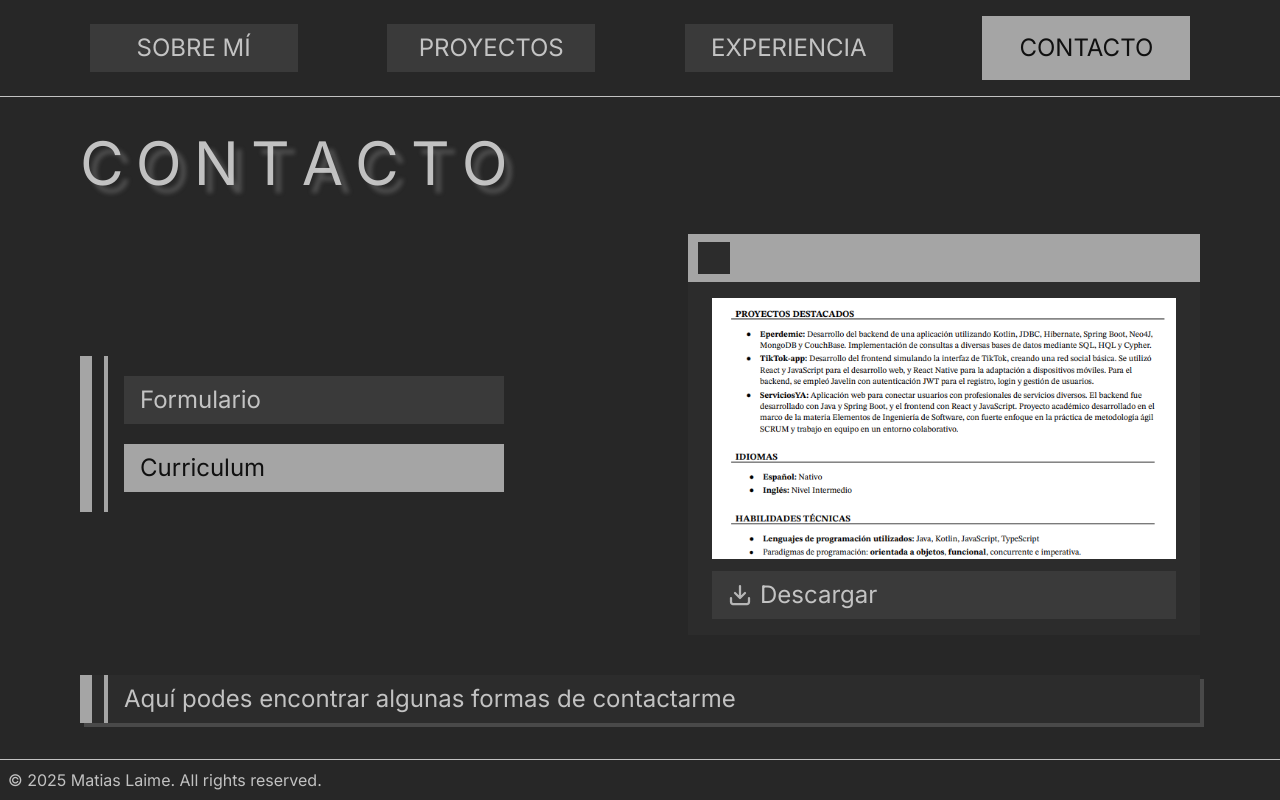
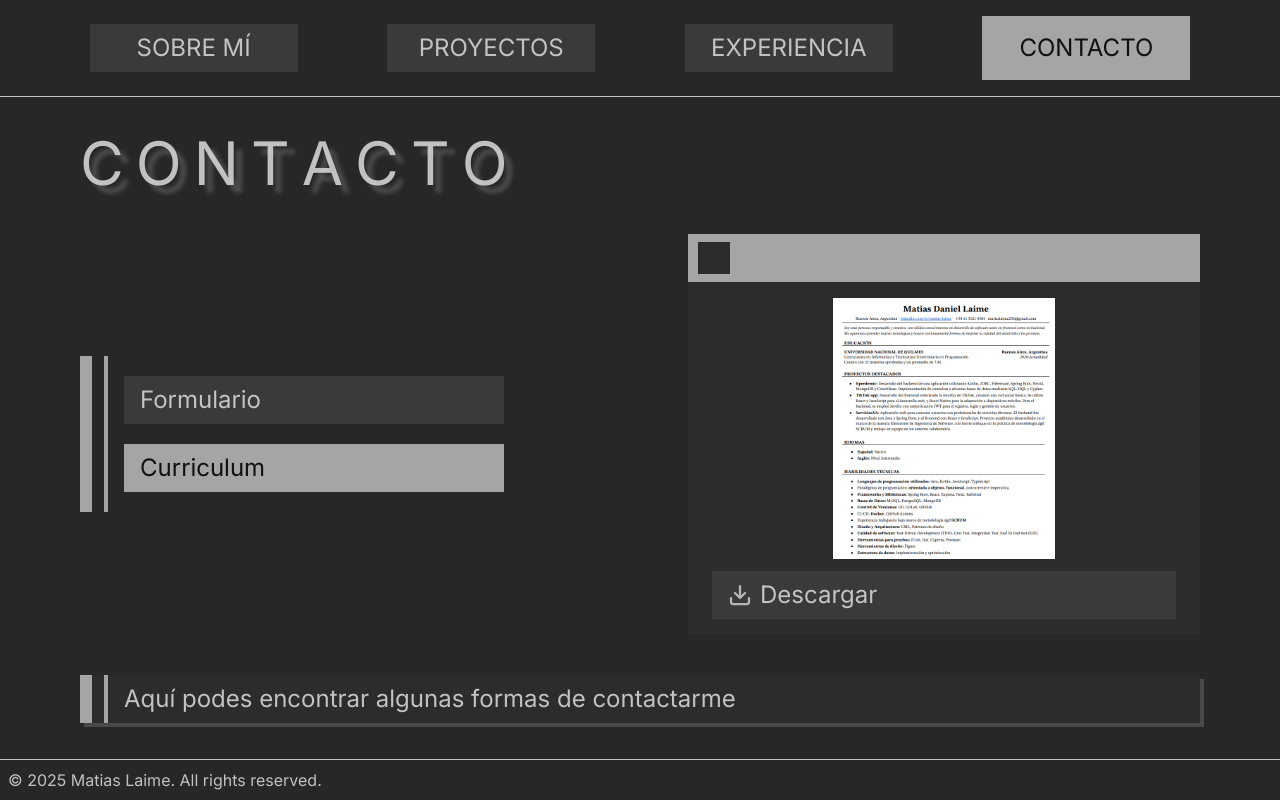
Before and after one commit to matulai/Portfolio, a Next.js app: page /contact in a window 1280 px wide. Both pictures are taken after a click on the button "Curriculum". Built offline with nearby package versions, Linux system fonts and the light colour scheme.

Commit message:
Refactor: change the way the cv image is viewed

```diff
--- a/src/components/Curriculum.tsx
+++ b/src/components/Curriculum.tsx
@@ -5,13 +5,13 @@ import Image from "next/image";
 const Curriculum = () => {
   return (
     <div className="flex flex-col gap-3 px-6 py-4">
-      <div className="relative flex-1 aspect-video">
+      <div className="relative aspect-video">
         <Image
           src="/images/curriculum.webp"
           alt="Curriculum"
           fill
           sizes="100%"
-          style={{ objectFit: "cover" }}
+          style={{ objectFit: "contain" }}
           priority={true}
         />
       </div>
```
